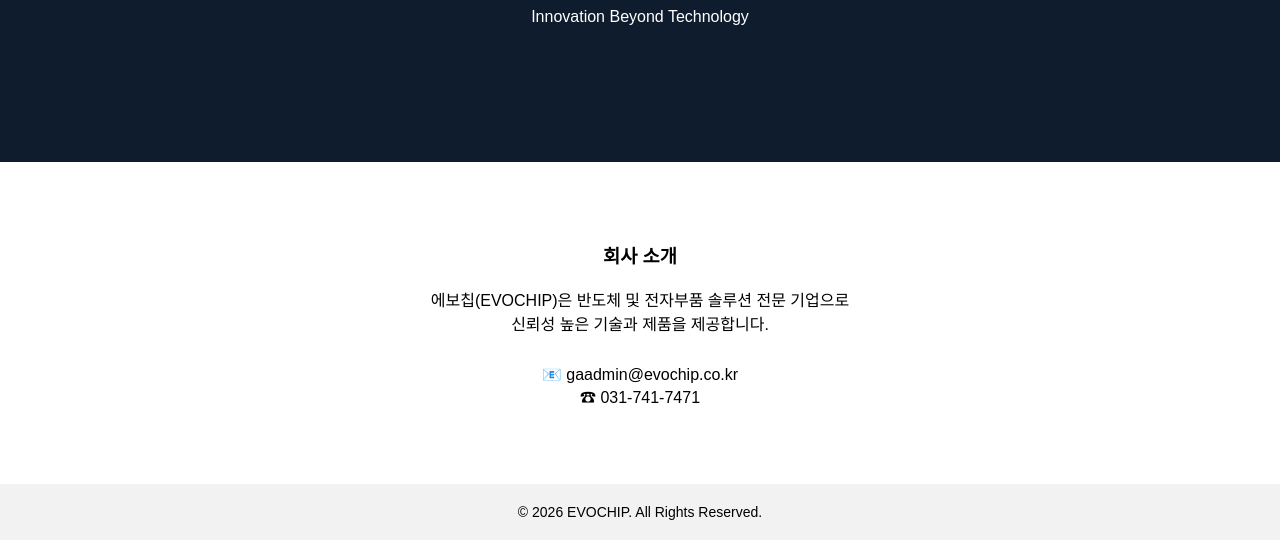
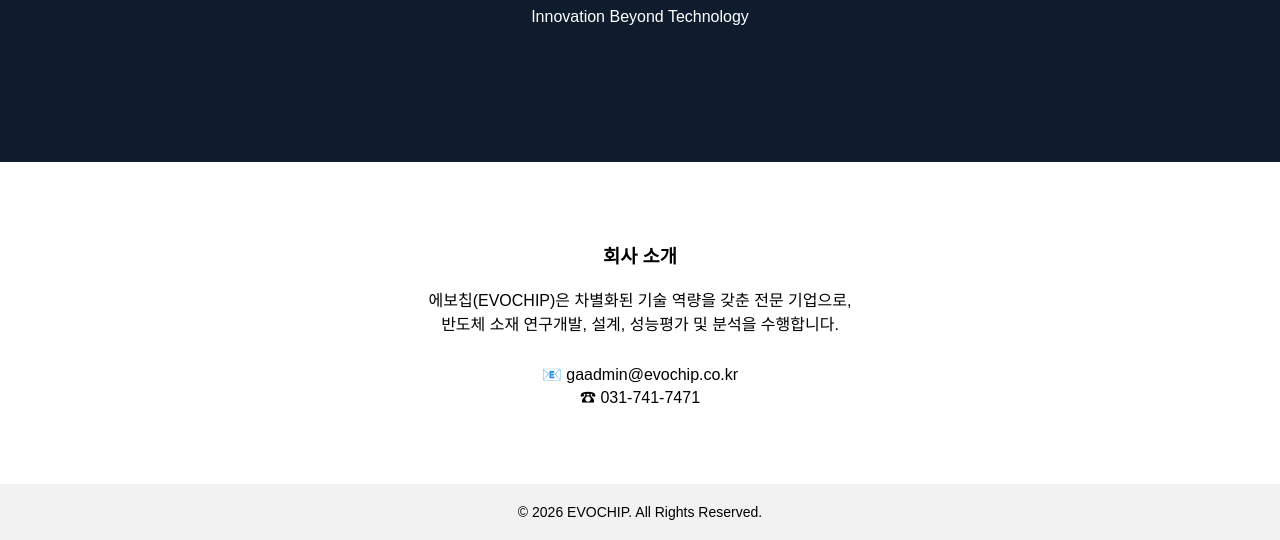
Before and after one commit to evochip/a, a plain HTML site: page index.html in a window 1280 px wide. Shown: the part 272-812 px from the top of the page. Drawn offline with Linux system fonts and the light colour scheme.

Commit message:
Add files via upload

```diff
--- a/index.html
+++ b/index.html
@@ -65,8 +65,8 @@
   <h3>회사 소개</h3>
 
   <p>
-  에보칩(EVOCHIP)은 반도체 및 전자부품 솔루션 전문 기업으로<br>
-  신뢰성 높은 기술과 제품을 제공합니다.
+에보칩(EVOCHIP)은 차별화된 기술 역량을 갖춘 전문 기업으로,<br>
+ 반도체 소재 연구개발, 설계, 성능평가 및 분석을 수행합니다.
   </p>
 
   <p style="margin-top:30px;">
```
